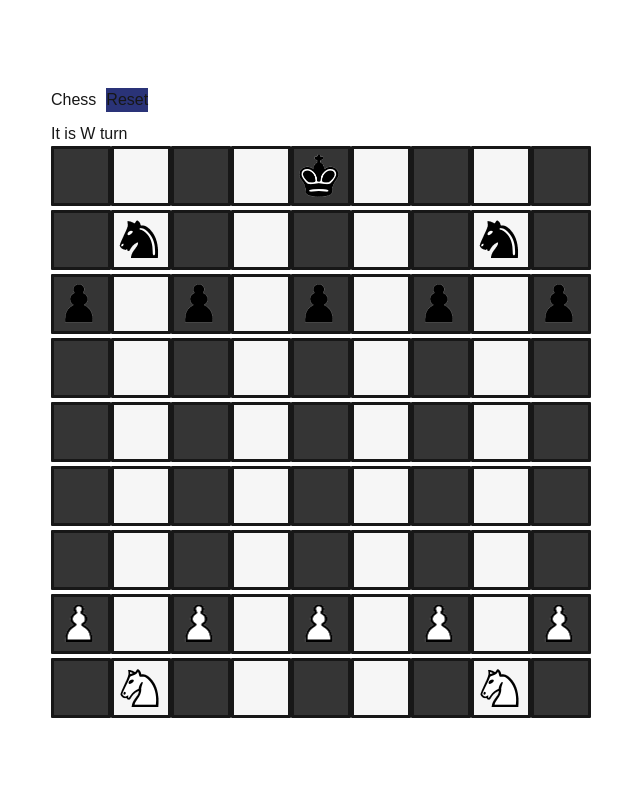
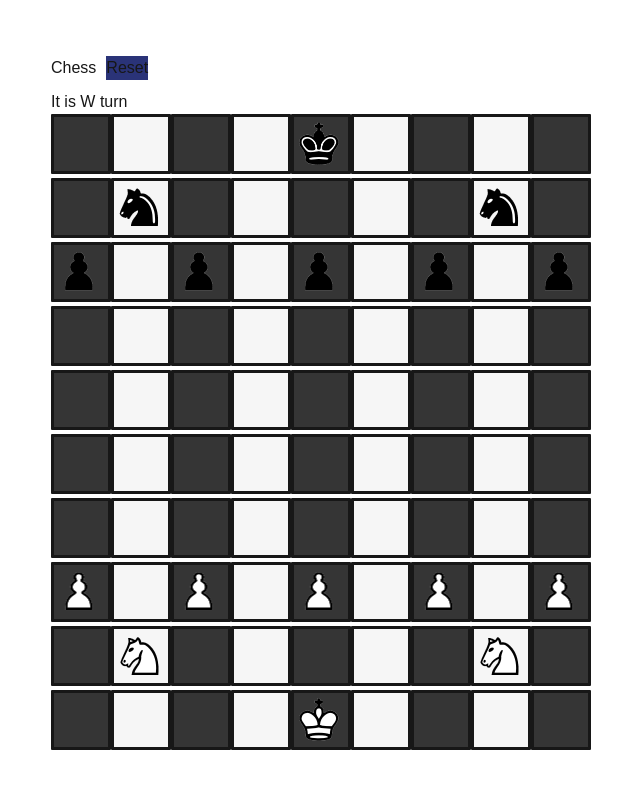
Before and after one commit to RisingSatalite/chess, a Next.js app: page /xiangqi in a window 1280 px wide. Shown: the top 788 px of the page, without its empty margins (319-959 px from the left). Built offline with nearby package versions, Linux system fonts and the light colour scheme.

Commit message:
fix white backrow display

```diff
--- a/src/component/xiangqi.js
+++ b/src/component/xiangqi.js
@@ -18,6 +18,7 @@ export default function XiangqiChess() {
   ]);
 
   const boardLenght = 9
+  const boardHeight = 9
   const boardSquareCount = 90
 
   const [turn, setTurn] = useState("W");
@@ -886,7 +887,7 @@ export default function XiangqiChess() {
           {gameStatus === "check" && <p style={{color: "orange", fontWeight: "bold"}}>CHECK!</p>}
           {gameStatus === "stalemate" && <p style={{color: "blue", fontWeight: "bold"}}>STALEMATE!</p>}
         </div>
-        {Array.from({ length: Math.ceil(board.length / 10) }, (_, rowIndex) => (
+        {Array.from({ length: Math.ceil(board.length / boardHeight) }, (_, rowIndex) => (
           <div key={rowIndex} className="row">
             {board.slice(rowIndex * boardLenght, rowIndex * boardLenght + boardLenght).map((item, index) => (
               <Square
```
